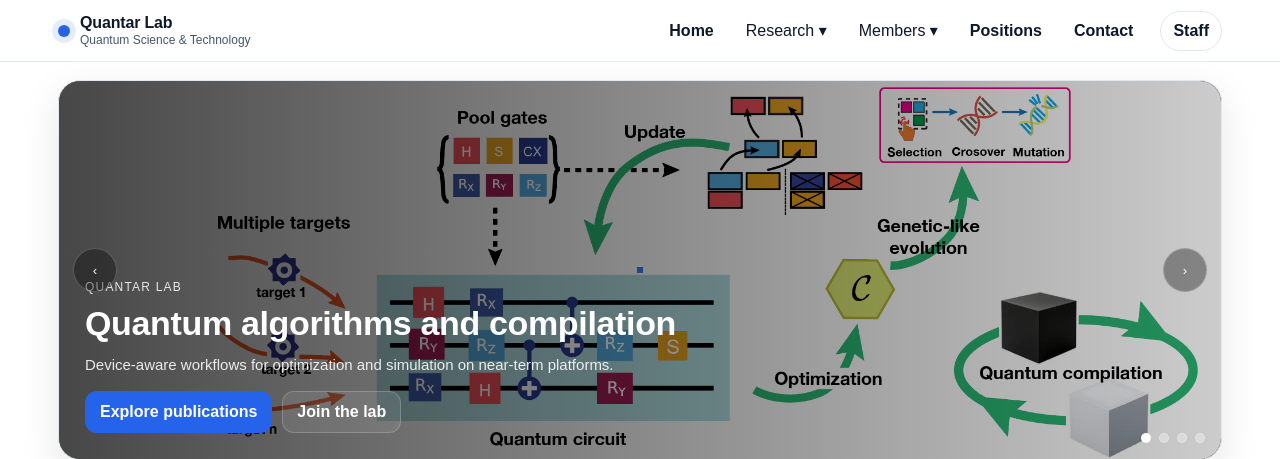
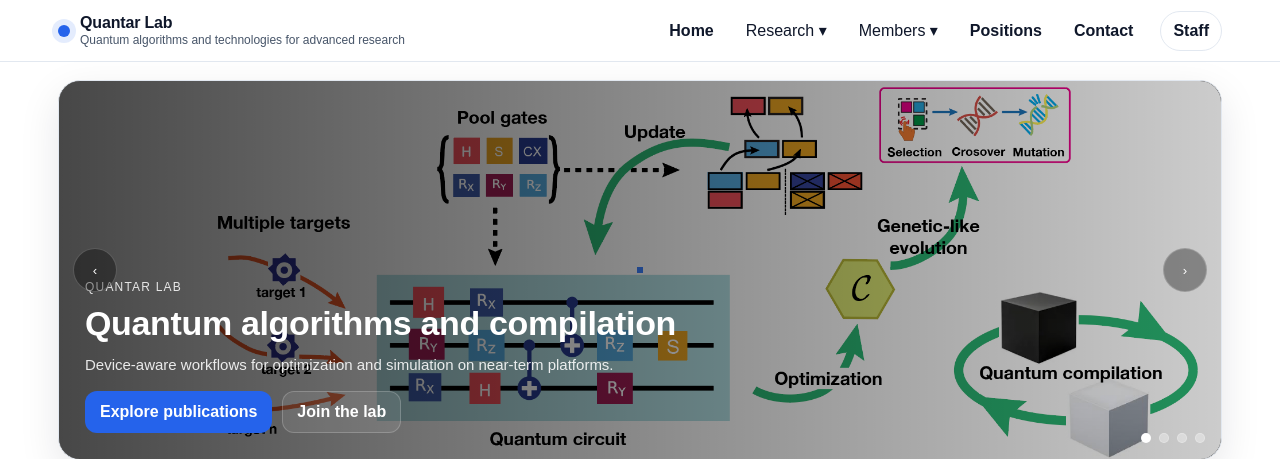
Before and after one commit to echkon/quantumLab, a Django app: page / in a window 1280 px wide. Shown: the top 459 px of the page. Run offline with Django 5.2, Linux system fonts and the light colour scheme.

Commit message:
add something new

```diff
--- a/users/templates/home.html
+++ b/users/templates/home.html
@@ -471,7 +471,7 @@
         <div class="brand-dot"></div>
         <div>
           <div class="brand-title">Quantar Lab</div>
-          <div class="brand-sub">Quantum Science & Technology</div>
+          <div class="brand-sub">Quantum algorithms and technologies for advanced research</div>
         </div>
       </a>
 
--- a/users/templates/publication.html
+++ b/users/templates/publication.html
@@ -352,7 +352,7 @@
         <div class="brand-dot"></div>
         <div>
           <div class="brand-title">Quantar Lab</div>
-          <div class="brand-sub">(Quantum algorithms and technologies for advanced research)</div>
+          <div class="brand-sub">Quantum algorithms and technologies for advanced research</div>
         </div>
       </a>
 
```
